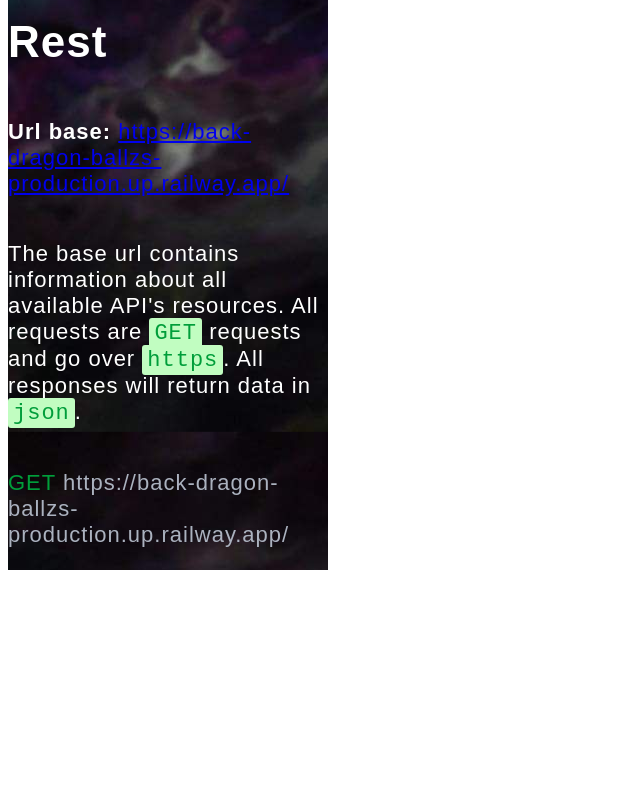
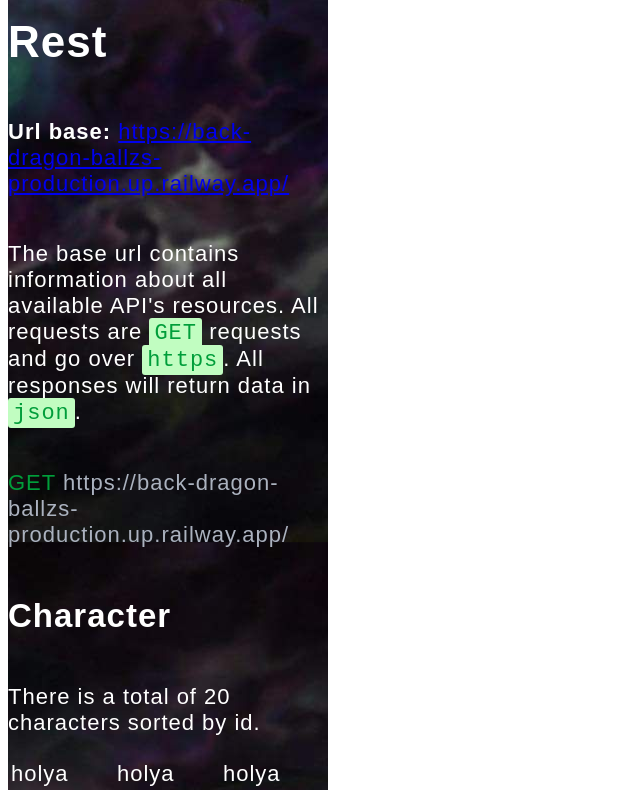
Before and after one commit to Critianr/client-dragon-ballzs, a React (Vite) app: page /Docs in a window 1280 px wide. Shown: the part 674-1472 px from the top of the page, without its empty margins (0-640 px from the left). Before the commit the page ends 1252 px from the top, so only its background shows below. Built offline with nearby package versions, Linux system fonts and the light colour scheme; a web font is replaced by a local one.

Commit message:
vista tabla docs

```diff
--- a/src/components/View/Docs.jsx
+++ b/src/components/View/Docs.jsx
@@ -21,6 +21,19 @@ const Docs =() =>{
       <p><strong> Url base: </strong><a href='https://back-dragon-ballzs-production.up.railway.app/'>https://back-dragon-ballzs-production.up.railway.app/</a></p>
       <p>The base url contains information about all available API's resources. All requests are <code className='language-text'>GET</code> requests and go over <code className='language-text'>https</code>. All responses will return data in <code className='language-text'>json</code>.</p>
       <p className="code-vista" data-language="shell"><span className="endpoint"><span className="request">GET </span>https://back-dragon-ballzs-production.up.railway.app/</span></p>
+      <h2>Character</h2>
+      <p>There is a total of 20 characters sorted by id.</p>
+      <table>
+        <td>
+          holya
+        </td>
+        <td>
+          holya
+        </td>
+        <td>
+          holya
+        </td>
+      </table>
       </div>
     </>
     )
```
